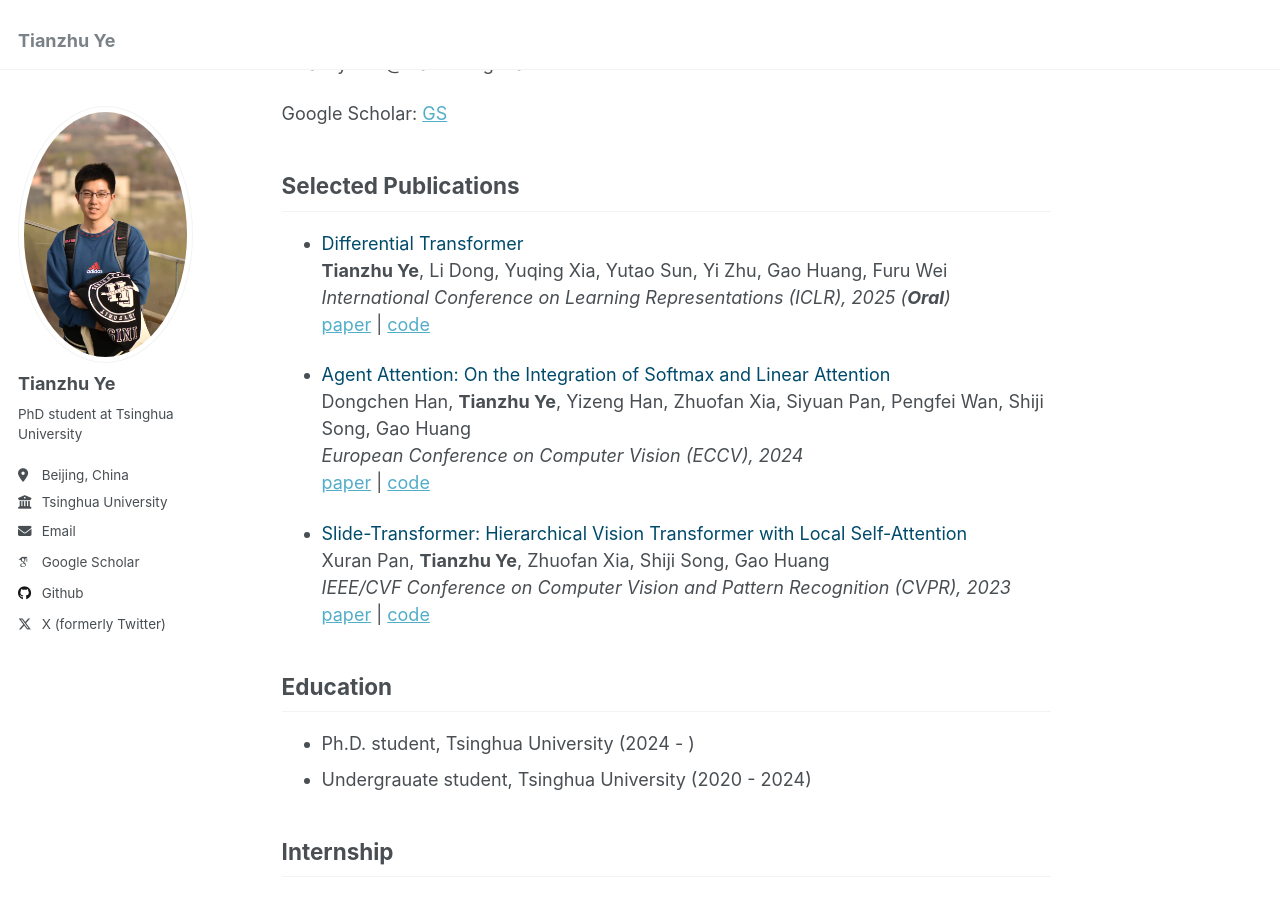
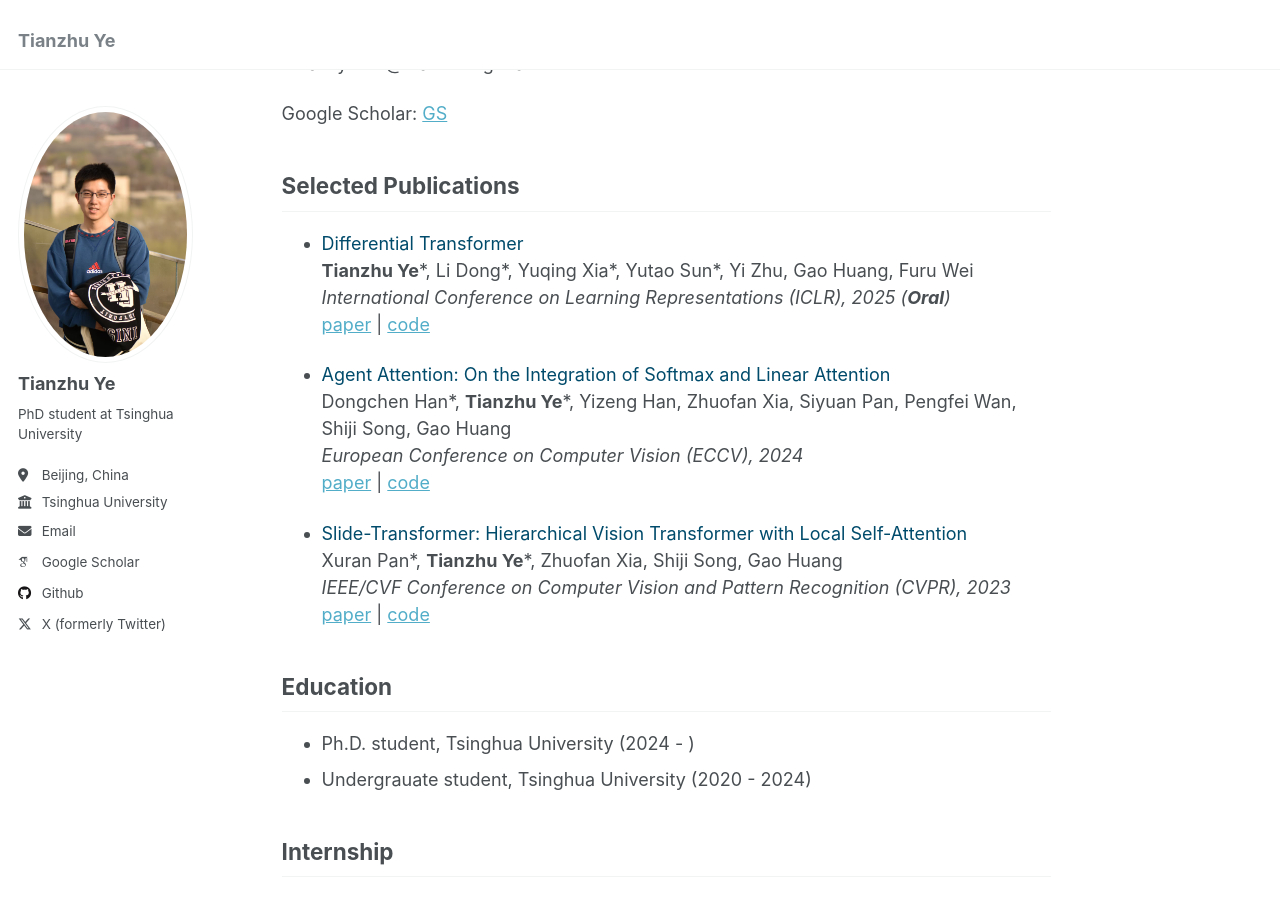
Before and after one commit to YTianZHU/YTianZHU.github.io, a Jekyll site: the page built from _pages/about.md, in a window 1280 px wide and 900 px high, scrolled down 325 px. Built offline with Jekyll 4.4.1, drawn with Linux system fonts in a browser that asks for light colours; some web fonts are replaced.

```diff
--- a/_pages/about.md
+++ b/_pages/about.md
@@ -17,17 +17,17 @@ Google Scholar: [GS](https://scholar.google.com/citations?user=7X8BCBsAAAAJ)
 ## Selected Publications
 
 - <span style="color:#004B6B">Differential Transformer</span>
-**Tianzhu Ye**, Li Dong, Yuqing Xia, Yutao Sun, Yi Zhu, Gao Huang, Furu Wei
+**Tianzhu Ye**\*, Li Dong\*, Yuqing Xia\*, Yutao Sun\*, Yi Zhu, Gao Huang, Furu Wei
 *International Conference on Learning Representations (ICLR), 2025 (**Oral**)*
 [paper](https://arxiv.org/abs/2410.05258) | [code](https://aka.ms/Diff-Transformer)
 
 - <span style="color:#004B6B">Agent Attention: On the Integration of Softmax and Linear Attention</span>
-Dongchen Han, **Tianzhu Ye**, Yizeng Han, Zhuofan Xia, Siyuan Pan, Pengfei Wan, Shiji Song, Gao Huang
+Dongchen Han\*, **Tianzhu Ye**\*, Yizeng Han, Zhuofan Xia, Siyuan Pan, Pengfei Wan, Shiji Song, Gao Huang
 *European Conference on Computer Vision (ECCV), 2024*
 [paper](https://arxiv.org/abs/2312.08874) | [code](https://github.com/LeapLabTHU/Agent-Attention)
 
 - <span style="color:#004B6B">Slide-Transformer: Hierarchical Vision Transformer with Local Self-Attention</span>
-Xuran Pan, **Tianzhu Ye**, Zhuofan Xia, Shiji Song, Gao Huang
+Xuran Pan\*, **Tianzhu Ye**\*, Zhuofan Xia, Shiji Song, Gao Huang
 *IEEE/CVF Conference on Computer Vision and Pattern Recognition (CVPR), 2023*
 [paper](https://arxiv.org/abs/2304.04237) | [code](https://github.com/LeapLabTHU/Slide-Transformer)
 
```
